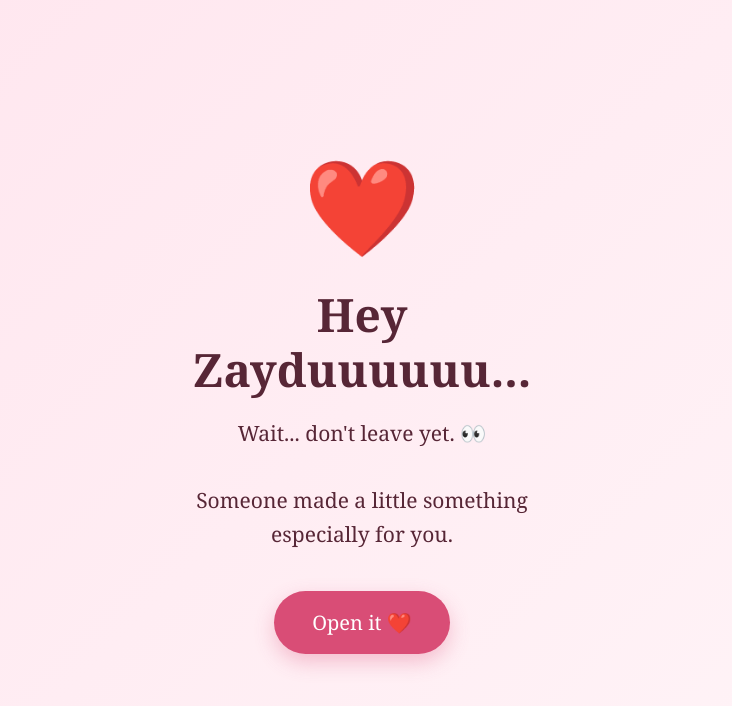
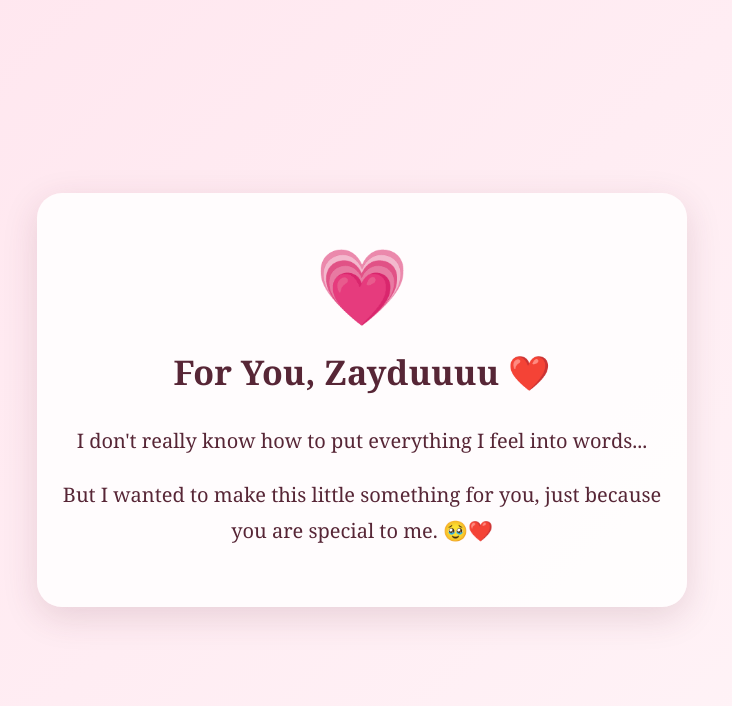
Before and after one commit to justforyouzaydkhan/Boyfriend-s-day, a plain HTML site: page index.html in a window 1280 px wide. Shown: the whole page, without its empty margins (278-1010 px from the left). Drawn offline with Linux system fonts and the light colour scheme.

Commit message:
Update index.html

```diff
--- a/index.html
+++ b/index.html
@@ -2,10 +2,12 @@
 <html lang="en">
 
 <head>
+
   <meta charset="UTF-8">
+
   <meta name="viewport" content="width=device-width, initial-scale=1.0">
 
-  <title>A Little Something For You ❤️</title>
+  <title>For You ❤️</title>
 
   <style>
 
@@ -20,78 +22,59 @@
       background: linear-gradient(135deg, #ffe5ee, #fff5f8);
       color: #572636;
       text-align: center;
-      overflow-x: hidden;
+
+      display: flex;
+      justify-content: center;
+      align-items: center;
+
+      padding: 30px 20px;
     }
 
-    .page {
-      min-height: 100vh;
-      padding: 40px 20px;
-      display: flex;
-      flex-direction: column;
-      justify-content: center;
-      align-items: center;
+    .message-box {
+      max-width: 650px;
+      width: 100%;
+
+      background: rgba(255, 255, 255, 0.85);
+
+      padding: 40px 25px;
+
+      border-radius: 25px;
+
+      box-shadow:
+        0 10px 35px rgba(100, 40, 60, 0.15);
     }
 
     .heart {
-      font-size: 85px;
+      font-size: 75px;
       margin-bottom: 15px;
-      animation: heartbeat 1.5s infinite;
-    }
-
-    @keyframes heartbeat {
-      0%, 100% {
-        transform: scale(1);
-      }
-
-      50% {
-        transform: scale(1.12);
-      }
     }
 
     h1 {
-      font-size: 46px;
-      margin: 10px 0 20px;
-      line-height: 1.2;
+      font-size: 34px;
+      line-height: 1.3;
+      margin-top: 0;
+      margin-bottom: 28px;
     }
 
-    .subtitle {
-      font-size: 21px;
-      line-height: 1.6;
-      margin-bottom: 40px;
-    }
-
-    /* OPEN BUTTON */
-
-    .open-button {
-      display: inline-block;
-      text-decoration: none;
-      border: none;
-      background: #d94d76;
-      color: white;
-      padding: 18px 38px;
+    p {
       font-size: 20px;
-      font-family: Georgia, serif;
-      border-radius: 50px;
-      cursor: pointer;
-      box-shadow: 0 8px 20px rgba(217, 77, 118, 0.3);
-    }
-
-    .open-button:active {
-      transform: scale(0.95);
+      line-height: 1.8;
+      margin: 18px 0;
     }
 
     @media (max-width: 600px) {
 
       .heart {
-        font-size: 75px;
+        font-size: 65px;
       }
 
       h1 {
-        font-size: 40px;
+        font-size: 29px;
       }
 
-      .subtitle {
-        font-size: 19px;
+      p {
+        font-size: 18px;
+        line-height: 1.7;
       }
 
     }
@@ -102,37 +85,25 @@
 
 <body>
 
-  <section class="page">
+  <div class="message-box">
 
     <div class="heart">
-      ❤️
+      💗
     </div>
 
     <h1>
-      Hey<br>
-      Zayduuuuuu...
+      For You, Zayduuuu ❤️
     </h1>
 
-    <div class="subtitle">
+    <p>
+      I don't really know how to put everything I feel into words...
+    </p>
 
-      Wait... don't leave yet. 👀
+    <p>
+      But I wanted to make this little something for you, just because you are special to me. 🥹❤️
+    </p>
 
-      <br><br>
-
-      Someone made a little something
-
-      <br>
-
-      especially for you.
-
-    </div>
-
-    <!-- THIS IS A NORMAL LINK -->
-    <a class="open-button" href="message.html">
-      Open it ❤️
-    </a>
-
-  </section>
+  </div>
 
 </body>
 
```
